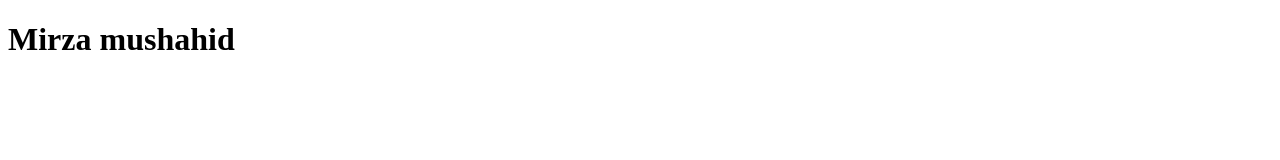
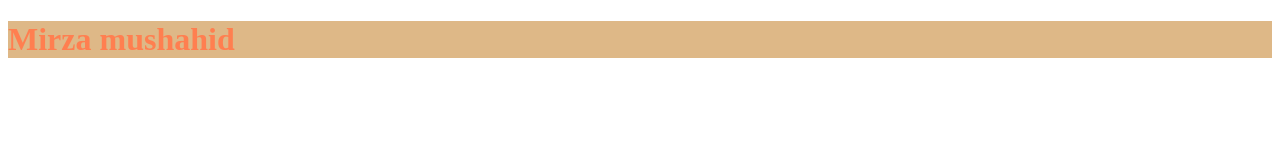
Before and after one commit to mirzamushahid123/Mysite1, a plain HTML site: page index.html in a window 1280 px wide. Drawn offline with Linux system fonts and the light colour scheme.

Commit message:
Update index.html

```diff
--- a/index.html
+++ b/index.html
@@ -1,8 +1,16 @@
 <!DOCTYPE html>
 <html lang="en">
 <head>
+    <title></title>
+    <style type="text/css"  >
+    h1{ background-color: burlywood
+    ;color: coral;
 
-</head>
+
+    }
+
+    </style>
+ </head>
 <body>
  <h1>Mirza mushahid</h1>
 
```
